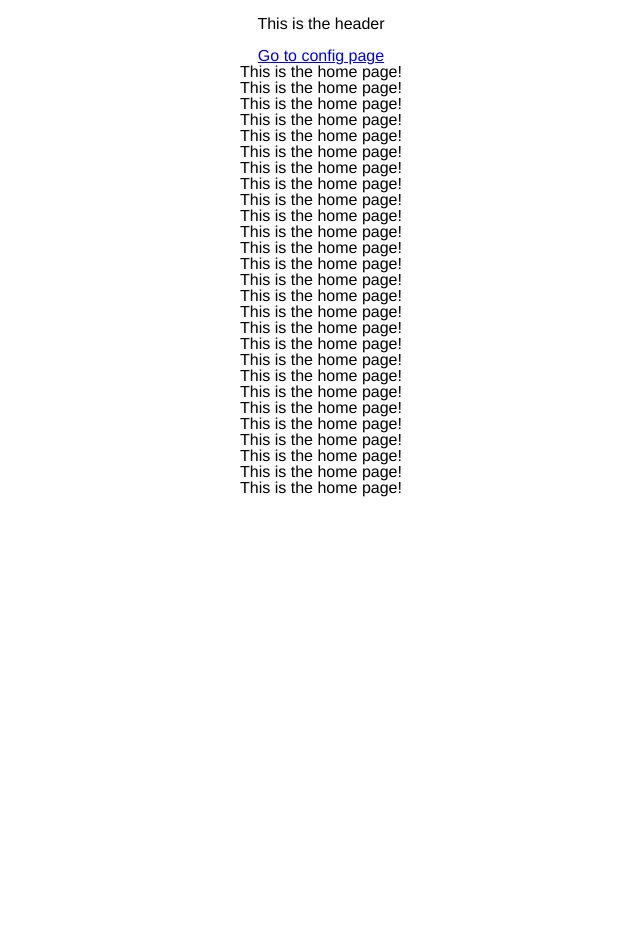
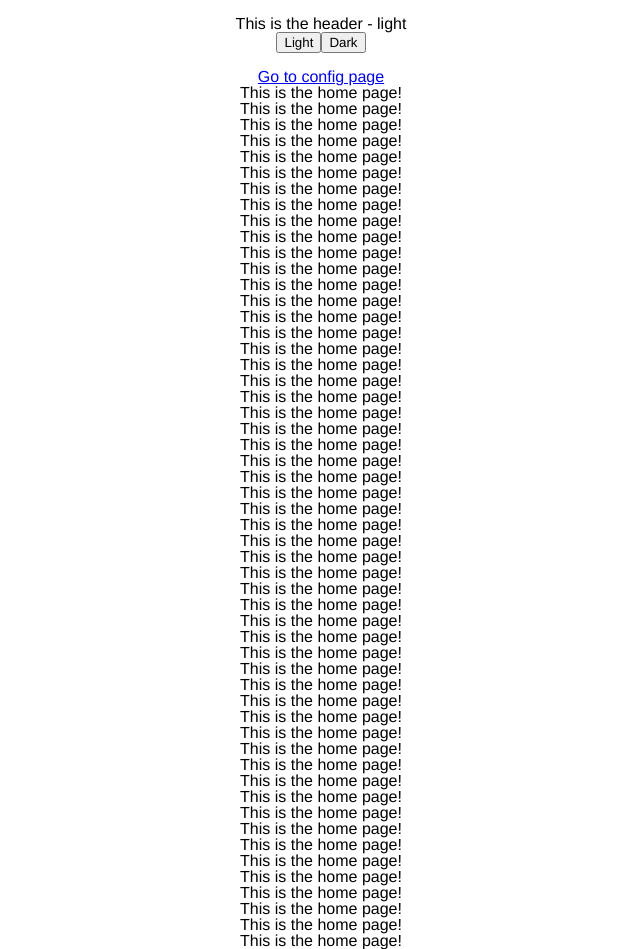
Before and after one commit to harrisgca/midjourney-prompt-frontend, a React app: page / in a window 1280 px wide. Shown: the whole page, without its empty margins (319-959 px from the left). Before the commit the page ends 800 px from the top, so only its background shows below. Built offline with nearby package versions, Linux system fonts and the light colour scheme.

Commit message:
Create hook to manage global css theme.

```diff
--- a/package.json
+++ b/package.json
@@ -20,6 +20,7 @@
     "browserslist": "^4.18.1",
     "camelcase": "^6.2.1",
     "case-sensitive-paths-webpack-plugin": "^2.4.0",
+    "classnames": "^2.3.2",
     "css-loader": "^6.5.1",
     "css-minimizer-webpack-plugin": "^3.2.0",
     "dotenv": "^10.0.0",
--- a/src/components/App/App.tsx
+++ b/src/components/App/App.tsx
@@ -1,12 +1,14 @@
-import React from 'react';
 import { RouterProvider } from 'react-router-dom';
+import cn from 'classnames';
 import router from '@global/routes';
 import Header from '@components/Header';
+import useAppThemeStyles from '@hooks/useAppThemeStyles';
 import styles from './app.module.scss';
 
 const App = () => {
+  const appStyles = cn(styles.App, useAppThemeStyles());
   return (
-    <div className={styles.App}>
+    <div className={appStyles} id="app_id">
       <Header />
       <RouterProvider router={router} />
     </div>
--- a/src/components/Header/Header.tsx
+++ b/src/components/Header/Header.tsx
@@ -1,8 +1,19 @@
-import React from 'react';
+import useAppStore, { Themes } from '@store/store.app';
+import cn from 'classnames';
+import useAppThemeStyles from '@hooks/useAppThemeStyles';
 import styles from './header.module.scss';
 
 const Header = () => {
-  return <header className={styles.header}>This is the header</header>;
+  const theme = useAppStore(state => state.theme);
+  const setTheme = useAppStore(state => state.setTheme);
+  const headerStyles = cn(styles.header, useAppThemeStyles());
+  return (
+    <header className={headerStyles}>
+      <p>This is the header - {theme}</p>
+      <button onClick={() => setTheme(Themes.light)}>Light</button>
+      <button onClick={() => setTheme(Themes.dark)}>Dark</button>
+    </header>
+  );
 };
 
 export default Header;
--- a/src/components/Header/header.module.scss
+++ b/src/components/Header/header.module.scss
@@ -1,6 +1,5 @@
 .header {
   position: sticky;
-  background-color: white;
   top: 0;
   padding: 16px 0;
 }
--- a/src/features/HomePage/HomePage.tsx
+++ b/src/features/HomePage/HomePage.tsx
@@ -34,6 +34,33 @@ const HomePage = () => {
       <p>This is the home page!</p>
       <p>This is the home page!</p>
       <p>This is the home page!</p>
+      <p>This is the home page!</p>
+      <p>This is the home page!</p>
+      <p>This is the home page!</p>
+      <p>This is the home page!</p>
+      <p>This is the home page!</p>
+      <p>This is the home page!</p>
+      <p>This is the home page!</p>
+      <p>This is the home page!</p>
+      <p>This is the home page!</p>
+      <p>This is the home page!</p>
+      <p>This is the home page!</p>
+      <p>This is the home page!</p>
+      <p>This is the home page!</p>
+      <p>This is the home page!</p>
+      <p>This is the home page!</p>
+      <p>This is the home page!</p>
+      <p>This is the home page!</p>
+      <p>This is the home page!</p>
+      <p>This is the home page!</p>
+      <p>This is the home page!</p>
+      <p>This is the home page!</p>
+      <p>This is the home page!</p>
+      <p>This is the home page!</p>
+      <p>This is the home page!</p>
+      <p>This is the home page!</p>
+      <p>This is the home page!</p>
+      <p>This is the home page!</p>
     </div>
   );
 };
--- /dev/null
+++ b/src/hooks/useAppThemeStyles.ts
@@ -0,0 +1,13 @@
+import cn from 'classnames';
+import useAppStore, { Themes } from '@store/store.app';
+
+const useAppThemeStyles = () => {
+  const theme = useAppStore(state => state.theme);
+  // themeDark and themeLight are defined in the global CSS. See src/styles/global/main.scss
+  return cn({
+    themeDark: theme === Themes.dark,
+    themeLight: theme === Themes.light,
+  });
+};
+
+export default useAppThemeStyles;
--- /dev/null
+++ b/src/store/store.app.ts
@@ -0,0 +1,18 @@
+import create from 'zustand';
+
+export enum Themes {
+  light = 'light',
+  dark = 'dark',
+}
+
+type AppState = {
+  theme: Themes;
+  setTheme: (newTheme: Themes) => void;
+};
+
+const useAppStore = create<AppState>(set => ({
+  theme: Themes.light,
+  setTheme: newTheme => set({ theme: newTheme }),
+}));
+
+export default useAppStore;
--- a/src/styles/global/_base.scss
+++ b/src/styles/global/_base.scss
@@ -32,5 +32,4 @@ body {
 #root {
   min-height: 100%;
   height: 100%;
-  background-color: white;
 }
--- /dev/null
+++ b/src/styles/global/_themes.scss
@@ -0,0 +1,8 @@
+.themeLight {
+  background-color: white;
+  color: black;
+}
+.themeDark {
+  background-color: black;
+  color: white;
+}
--- a/src/styles/global/main.scss
+++ b/src/styles/global/main.scss
@@ -1,2 +1,3 @@
 @import 'reset.scss';
 @import 'base.scss';
+@import 'themes.scss';
```
Also changed, not shown: src/index.css (deleted, +0 -11 lines), 2 other files (tests, documents, lock files or other folders).
